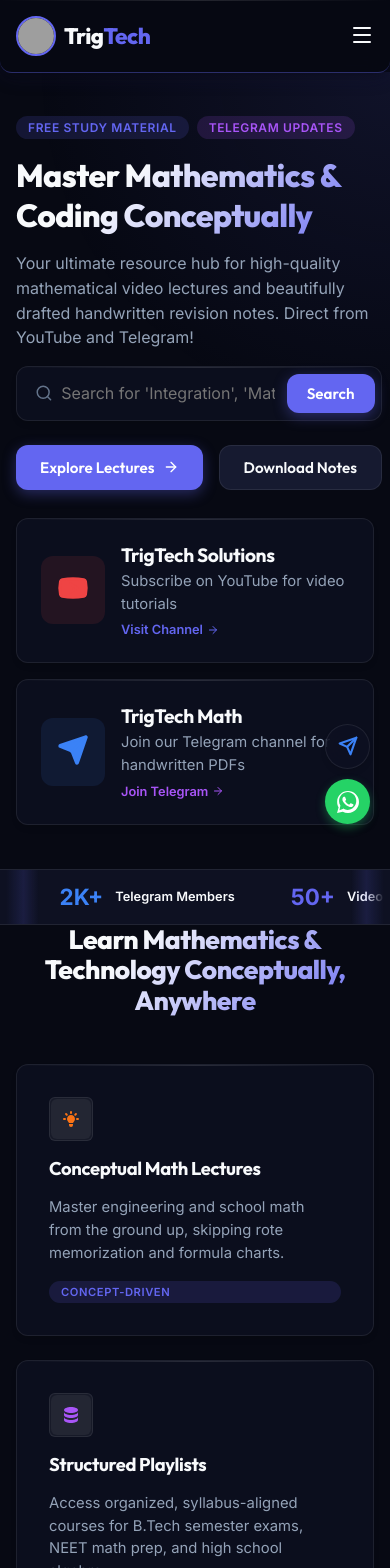
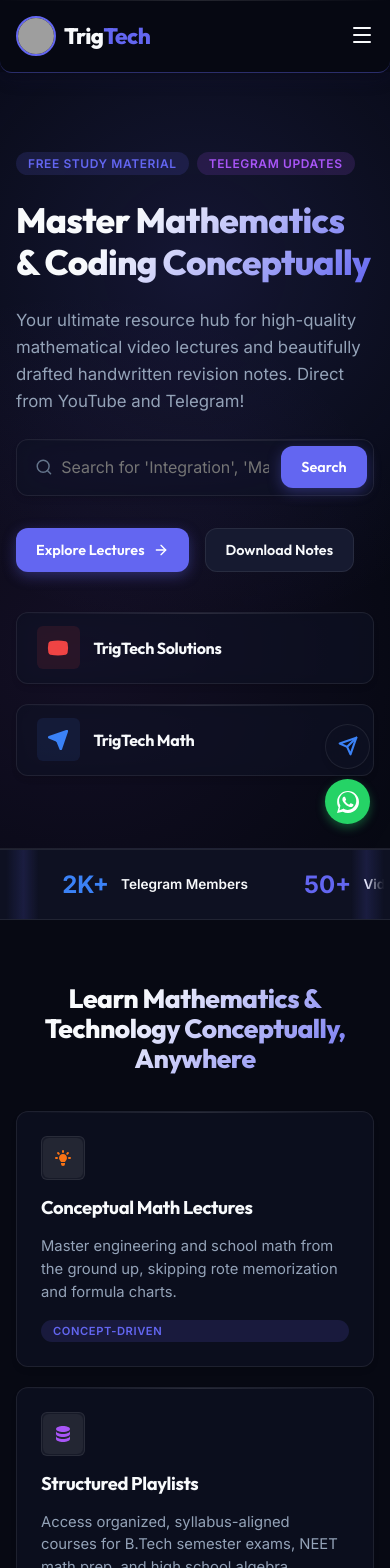
Before and after one commit to KINSHUKHERE/Study-Website, a React (Vite) app: page / in a window 390 px wide. Shown: the top 1568 px of the page. Built offline with nearby package versions, Linux system fonts and the light colour scheme; grey boxes are pictures that could not be loaded.

Commit message:
style: improve mobile layout spacing and style hero section with compact buttons and glowing gradient backdrop

```diff
--- a/src/components/ui/Features.jsx
+++ b/src/components/ui/Features.jsx
@@ -9,12 +9,13 @@ import {
 
 export default function Features() {
   return (
-    <div className="container" style={{ padding: '5rem 1.5rem', textAlign: 'center' }}>
-      {/* Title */}
-      <h2 style={{
-        fontSize: 'clamp(2rem, 4vw, 2.75rem)',
-        fontWeight: 800,
-        marginBottom: '3rem',
+    <section className="section-padding" style={{ borderBottom: '1px solid var(--border-color)', background: 'var(--bg-primary)' }}>
+      <div className="container" style={{ textAlign: 'center' }}>
+        {/* Title */}
+        <h2 style={{
+          fontSize: 'clamp(2.2rem, 5vw, 2.75rem)',
+          fontWeight: 800,
+          marginBottom: '2.25rem',
         maxWidth: '750px',
         marginLeft: 'auto',
         marginRight: 'auto',
@@ -196,12 +197,17 @@ export default function Features() {
         @media (max-width: 768px) {
           .features-grid {
             grid-template-columns: 1fr;
+            gap: 1.25rem;
+          }
+          .feature-card {
+            padding: 1.5rem !important;
           }
           .tall-card {
             grid-row: auto;
           }
         }
       `}</style>
-    </div>
+      </div>
+    </section>
   );
 }
--- a/src/index.css
+++ b/src/index.css
@@ -334,7 +334,7 @@ a {
 
 @media (max-width: 768px) {
   .section-padding {
-    padding: 2.75rem 0 !important;
+    padding: 4rem 0 !important;
   }
   .container {
     padding: 0 1rem !important;
--- a/src/pages/Home.jsx
+++ b/src/pages/Home.jsx
@@ -32,11 +32,7 @@ export default function Home({ videos, notes, onWatchVideo, setCurrentTab, setNo
   return (
     <div className="animate-fade">
       {/* Hero Section */}
-      <section className="section-padding" style={{
-        position: 'relative',
-        background: 'radial-gradient(circle at top right, rgba(99, 102, 241, 0.1), transparent 40%)',
-        overflow: 'hidden'
-      }}>
+      <section className="section-padding hero-section">
         <div className="container flex flex-col items-center justify-between hero-container" style={{
           flexDirection: 'row',
           flexWrap: 'wrap',
@@ -109,7 +105,7 @@ export default function Home({ videos, notes, onWatchVideo, setCurrentTab, setNo
               href="https://www.youtube.com/@TrigTechSolutions/"
               target="_blank"
               rel="noreferrer"
-              className="glass-panel glass-panel-interactive flex items-center gap-4"
+              className="glass-panel glass-panel-interactive flex items-center gap-4 hero-social-card"
               initial={{ opacity: 0, x: 30 }}
               animate={{ opacity: 1, x: 0 }}
               transition={{ duration: 0.4, delay: 0.1, ease: 'easeOut' }}
@@ -118,11 +114,14 @@ export default function Home({ videos, notes, onWatchVideo, setCurrentTab, setNo
                 cursor: 'pointer'
               }}
             >
-              <div style={{
+              <div className="icon-container" style={{
                 background: 'rgba(239, 68, 68, 0.1)',
                 color: '#ef4444',
                 padding: '1rem',
-                borderRadius: 'var(--border-radius-md)'
+                borderRadius: 'var(--border-radius-md)',
+                display: 'flex',
+                alignItems: 'center',
+                justifyContent: 'center'
               }}>
                 <Youtube size={32} fill="#ef4444" />
               </div>
@@ -139,7 +138,7 @@ export default function Home({ videos, notes, onWatchVideo, setCurrentTab, setNo
               href="https://t.me/TrigTechMath"
               target="_blank"
               rel="noreferrer"
-              className="glass-panel glass-panel-interactive flex items-center gap-4"
+              className="glass-panel glass-panel-interactive flex items-center gap-4 hero-social-card"
               initial={{ opacity: 0, x: 30 }}
               animate={{ opacity: 1, x: 0 }}
               transition={{ duration: 0.4, delay: 0.2, ease: 'easeOut' }}
@@ -148,11 +147,14 @@ export default function Home({ videos, notes, onWatchVideo, setCurrentTab, setNo
                 cursor: 'pointer'
               }}
             >
-              <div style={{
+              <div className="icon-container" style={{
                 background: 'rgba(59, 130, 246, 0.1)',
                 color: '#3b82f6',
                 padding: '1rem',
-                borderRadius: 'var(--border-radius-md)'
+                borderRadius: 'var(--border-radius-md)',
+                display: 'flex',
+                alignItems: 'center',
+                justifyContent: 'center'
               }}>
                 <Send size={32} fill="#3b82f6" />
               </div>
@@ -280,34 +282,76 @@ export default function Home({ videos, notes, onWatchVideo, setCurrentTab, setNo
             animation-play-state: paused;
             cursor: pointer;
           }
+          .hero-section {
+            position: relative;
+            background: radial-gradient(circle at top right, rgba(99, 102, 241, 0.12), transparent 45%);
+            overflow: hidden;
+            border-bottom: 1px solid var(--border-color);
+          }
           @media (max-width: 768px) {
+            .hero-section {
+              background: radial-gradient(circle at 50% 25%, rgba(99, 102, 241, 0.15) 0%, transparent 60%),
+                          radial-gradient(circle at 20% 75%, rgba(168, 85, 247, 0.08) 0%, transparent 55%);
+              padding-top: 5rem !important;
+              padding-bottom: 4.5rem !important;
+            }
             .hero-container {
-              gap: 1.75rem !important;
+              gap: 2.5rem !important;
             }
             .hero-left-content {
               flex: 1 1 100% !important;
-              gap: 1rem !important;
+              gap: 1.5rem !important;
             }
             .hero-right-content {
               flex: 1 1 100% !important;
-              gap: 1rem !important;
+              gap: 1.25rem !important;
             }
             .hero-title {
-              font-size: clamp(2rem, 5vw, 3rem) !important;
+              font-size: clamp(2.2rem, 6vw, 3.2rem) !important;
+              line-height: 1.2 !important;
             }
             .hero-desc {
+              font-size: 1.05rem !important;
+              line-height: 1.6 !important;
+            }
+            .hero-social-card {
+              padding: 0.85rem 1.25rem !important;
+              gap: 0.85rem !important;
+              border-radius: var(--border-radius-md) !important;
+            }
+            .hero-social-card .icon-container {
+              padding: 0.65rem !important;
+              border-radius: var(--border-radius-sm) !important;
+            }
+            .hero-social-card .icon-container svg {
+              width: 22px !important;
+              height: 22px !important;
+            }
+            .hero-social-card h3 {
               font-size: 1rem !important;
+              margin-bottom: 0px !important;
+              font-weight: 700 !important;
+            }
+            .hero-social-card p {
+              display: none !important;
+            }
+            .hero-social-card span {
+              display: none !important;
+            }
+            .hero-left-content .btn {
+              padding: 0.75rem 1.25rem !important;
+              font-size: 0.9rem !important;
             }
           }
           @media (max-width: 600px) {
             .marquee-section {
-              padding: 0.85rem 0 !important;
+              padding: 1.25rem 0 !important;
             }
             .marquee-item-value {
-              font-size: 1.4rem !important;
+              font-size: 1.5rem !important;
             }
             .marquee-item-label {
-              font-size: 0.8rem !important;
+              font-size: 0.85rem !important;
             }
             .marquee-track {
               gap: 3.5rem !important;
@@ -323,7 +367,7 @@ export default function Home({ videos, notes, onWatchVideo, setCurrentTab, setNo
       {/* Recent Lectures Section */}
       <section className="section-padding">
         <div className="container">
-          <div className="flex justify-between items-center" style={{ marginBottom: '2.5rem' }}>
+          <div className="flex justify-between items-end" style={{ flexWrap: 'wrap', gap: '1.25rem', marginBottom: '2.25rem' }}>
             <div>
               <span className="badge badge-primary" style={{ marginBottom: '0.5rem' }}>Learn Live</span>
               <h2 style={{ fontSize: '2rem' }}>Recent Video Lectures</h2>
@@ -353,7 +397,7 @@ export default function Home({ videos, notes, onWatchVideo, setCurrentTab, setNo
       {/* Recent Notes Section */}
       <section className="section-padding" style={{ background: 'var(--bg-secondary)', borderRadius: 'var(--border-radius-xl) var(--border-radius-xl) 0 0' }}>
         <div className="container">
-          <div className="flex justify-between items-center" style={{ marginBottom: '2.5rem' }}>
+          <div className="flex justify-between items-end" style={{ flexWrap: 'wrap', gap: '1.25rem', marginBottom: '2.25rem' }}>
             <div>
               <span className="badge badge-green" style={{ marginBottom: '0.5rem' }}>Quick Revision</span>
               <h2 style={{ fontSize: '2rem' }}>Recent Handwritten Notes</h2>
```
